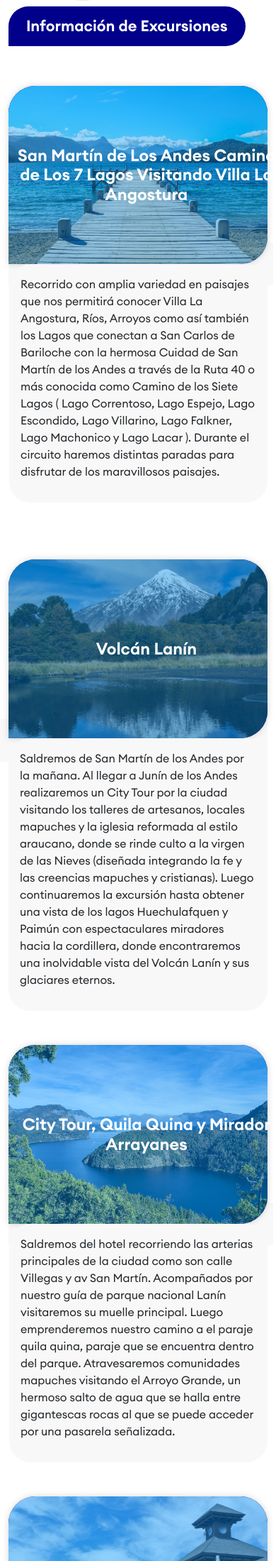
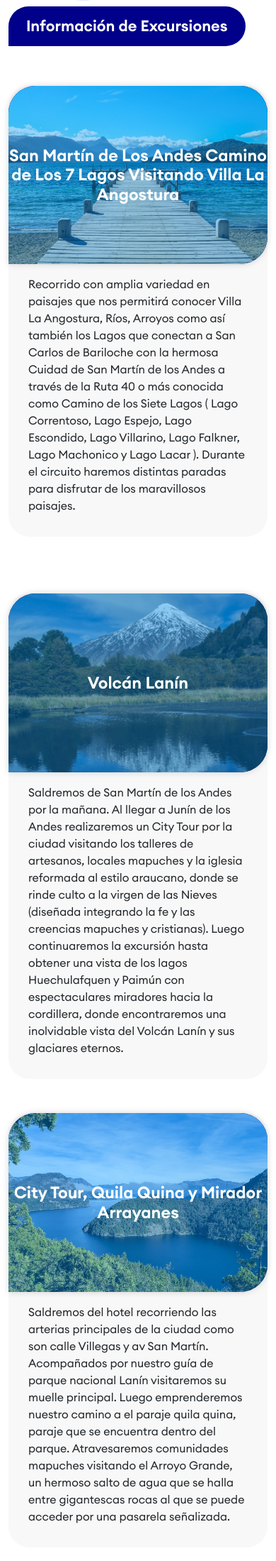
Before and after one commit to chimpadigital/bhi-front-chimpance, a PHP site: page /tour-excursiones.php in a window 390 px wide. Shown: the part 599-2798 px from the top of the page at 71% size. Run offline with PHP 8.4, Linux system fonts and the light colour scheme.

Commit message:
fix excursion responsive

```diff
--- a/assets/css/responsive.css
+++ b/assets/css/responsive.css
@@ -67,16 +67,6 @@
         right: 13px;
         position: absolute;
         bottom: -27px;
-    }
-    #excursion .margin-right-::before {
-        content: '';
-        height: 60px;
-        width: 97%;
-        background: #F8F8F8;
-        right: 12px;
-        position: absolute;
-        top: -27px;
-        z-index: -1;
     }
     .margin-left- {
         padding-left: 13px;
--- a/tour-excursiones.php
+++ b/tour-excursiones.php
@@ -72,15 +72,15 @@
                 </div>
 
             </div>
-            <div class="row">
-              <div class="col-xxl-6 col-xl-6 col-lg-6 position-relative px-lg-0">
-                  <div class="bg-primary tours-pasajeros ps-0 overflow-hidden h-100">
+            <div class="bg-grey mx-0 px-lg-0 radius-30 row">
+              <div class="col-lg-6 col-xl-6 col-xxl-6 position-relative px-0">
+                  <div class="bg-primary tours-pasajeros ps-0 overflow-hidden h-100 d-flex justify-content-center">
                     <img src="assets/images/body/tours/excursion1.jpg" class="d-block w-100" alt="...">
-                    <h3 class="px-lg-4 position-absolute text-center text-white top-50 w-100">San Martín de Los Andes Camino de Los 7 Lagos Visitando Villa La Angostura</h3>
+                    <h3 class="px-lg-4 position-absolute text-center text-white top-50">San Martín de Los Andes Camino de Los 7 Lagos Visitando Villa La Angostura</h3>
                   </div>
               </div>
 
-              <div class="col-xxl-6 col-xl-6 col-lg-6 margin-left-">
+              <div class="col-xxl-6 col-xl-6 col-lg-6 ">
                   <div class="align-items-center bg-grey d-flex h-100 p-lg-4 p-3 radius-30">
                     <p class="">Recorrido con amplia variedad en paisajes que nos permitirá conocer Villa La Angostura, Ríos,
                       Arroyos como así también los Lagos que conectan a San Carlos de Bariloche con la hermosa Cuidad de San Martín
@@ -97,18 +97,18 @@
 
     <section class="mb-5">
         <div class="container">
-            <div class="row">
-              <div class="col-xxl-6 col-xl-6 col-lg-6 margin-right-">
+            <div class="bg-grey mx-0 px-lg-0 radius-30 row">
+              <div class="col-xxl-6 col-xl-6 col-lg-6 ">
                 <div class="align-items-center bg-grey d-flex h-100 p-lg-4 p-3 radius-30 order-last order-lg-first">
                   <p class="">Saldremos de San Martín de los Andes por la mañana. Al llegar a Junín de los Andes realizaremos un City Tour por la ciudad visitando los talleres de artesanos, locales mapuches y la iglesia reformada al estilo araucano, donde se rinde culto a la virgen de las Nieves (diseñada integrando la fe y las creencias mapuches y cristianas). Luego continuaremos la excursión hasta obtener una vista de los lagos Huechulafquen y Paimún con espectaculares miradores hacia la cordillera, donde encontraremos una inolvidable vista del Volcán Lanín y sus glaciares eternos.
                   </p>
                 </div>
               </div>
 
-              <div class="col-xxl-6 col-xl-6 col-lg-6 position-relative px-lg-0 order-first order-lg-last">
-                  <div class="bg-primary tours-pasajeros ps-0 overflow-hidden h-100">
+              <div class="col-lg-6 col-xl-6 col-xxl-6 position-relative px-0 order-first order-lg-last">
+                  <div class="bg-primary tours-pasajeros ps-0 overflow-hidden h-100 d-flex justify-content-center">
                     <img src="assets/images/body/tours/excursion2.jpg" class="d-block w-100" alt="...">
-                    <h3 class="px-lg-4 position-absolute text-center text-white top-50 w-100">Volcán Lanín</h3>
+                    <h3 class="px-lg-4 position-absolute text-center text-white top-50 ">Volcán Lanín</h3>
                   </div>
               </div>
             </div>
@@ -118,15 +118,15 @@
     <section class="mb-5">
       <div class="container">
 
-        <div class="row">
-            <div class="col-xxl-6 col-xl-6 col-lg-6 position-relative px-lg-0">
-              <div class="bg-primary tours-pasajeros ps-0 overflow-hidden h-100">
+        <div class="bg-grey mx-0 radius-30 row">
+            <div class="col-lg-6 col-xl-6 col-xxl-6 position-relative px-0">
+              <div class="bg-primary tours-pasajeros ps-0 overflow-hidden h-100 d-flex justify-content-center">
                   <img src="assets/images/body/tours/excursion3.jpg" class="d-block w-100" alt="...">
-                  <h3 class="px-lg-4 position-absolute text-center text-white top-50 w-100">City Tour, Quila Quina y Mirador Arrayanes</h3>
+                  <h3 class="px-lg-4 position-absolute text-center text-white top-50 ">City Tour, Quila Quina y Mirador Arrayanes</h3>
                 </div>
               </div>
 
-              <div class="col-xxl-6 col-xl-6 col-lg-6 margin-left-">
+              <div class="col-xxl-6 col-xl-6 col-lg-6 ">
                 <div class="align-items-center bg-grey d-flex h-100 p-lg-4 p-3 radius-30">
                   <p class="">Saldremos del hotel recorriendo las arterias principales de la ciudad como son calle Villegas y av San Martín. Acompañados por nuestro guía de parque nacional Lanín visitaremos su muelle principal. Luego emprenderemos nuestro camino a el paraje quila quina, paraje que se encuentra dentro del parque. Atravesaremos comunidades mapuches visitando el Arroyo Grande, un hermoso salto de agua que se halla entre gigantescas rocas al que se puede acceder por una pasarela señalizada.
                   </p>
@@ -138,18 +138,18 @@
 
         <section class="mb-5">
             <div class="container">
-                <div class="row">
-                  <div class="col-xxl-6 col-xl-6 col-lg-6 margin-right-">
+                <div class="bg-grey mx-0 radius-30 row">
+                  <div class="col-xxl-6 col-xl-6 col-lg-6">
                     <div class="align-items-center bg-grey d-flex h-100 p-lg-4 p-3 radius-30 order-last order-lg-first">
                       <p class="">Saldremos de San Martín de los Andes, para tomar la ruta nacional No 234, pasando por la ciudad de Junín de los Andes, empalmando luego con la ruta provincial, la No 60, bordeando el río Malleo; y con el marco típico de estepa patagónica, comenzaremos a ingresar en un gran bosque de Pehuenes (araucarias araucanas), que se comparte entre el Parque Nacional Lanín y el Parque Nacional Villarrica de Chile. Llegaremos al cruce fronterizo, Paso Internacional Tromen o Mamuil Malal, luego de hacer los trámites migratorios en ambos puestos fronterizos, continuaremos viaje por una zona de paisajes, conformados por lagos, ríos e imponentes montañas.
                       </p>
                     </div>
                   </div>
 
-                  <div class="col-xxl-6 col-xl-6 col-lg-6 position-relative px-lg-0 order-first order-lg-last">
-                      <div class="bg-primary tours-pasajeros ps-0 overflow-hidden h-100">
+                  <div class="col-lg-6 col-xl-6 col-xxl-6 position-relative px-0 order-first order-lg-last">
+                      <div class="bg-primary tours-pasajeros ps-0 overflow-hidden h-100 d-flex justify-content-center">
                         <img src="assets/images/body/tours/excursion4.jpg" class="d-block w-100" alt="...">
-                        <h3 class="px-lg-4 position-absolute text-center text-white top-50 w-100">Pucón (Chile)</h3>
+                        <h3 class="px-lg-4 position-absolute text-center text-white top-50 ">Pucón (Chile)</h3>
                       </div>
                   </div>
                 </div>
```
